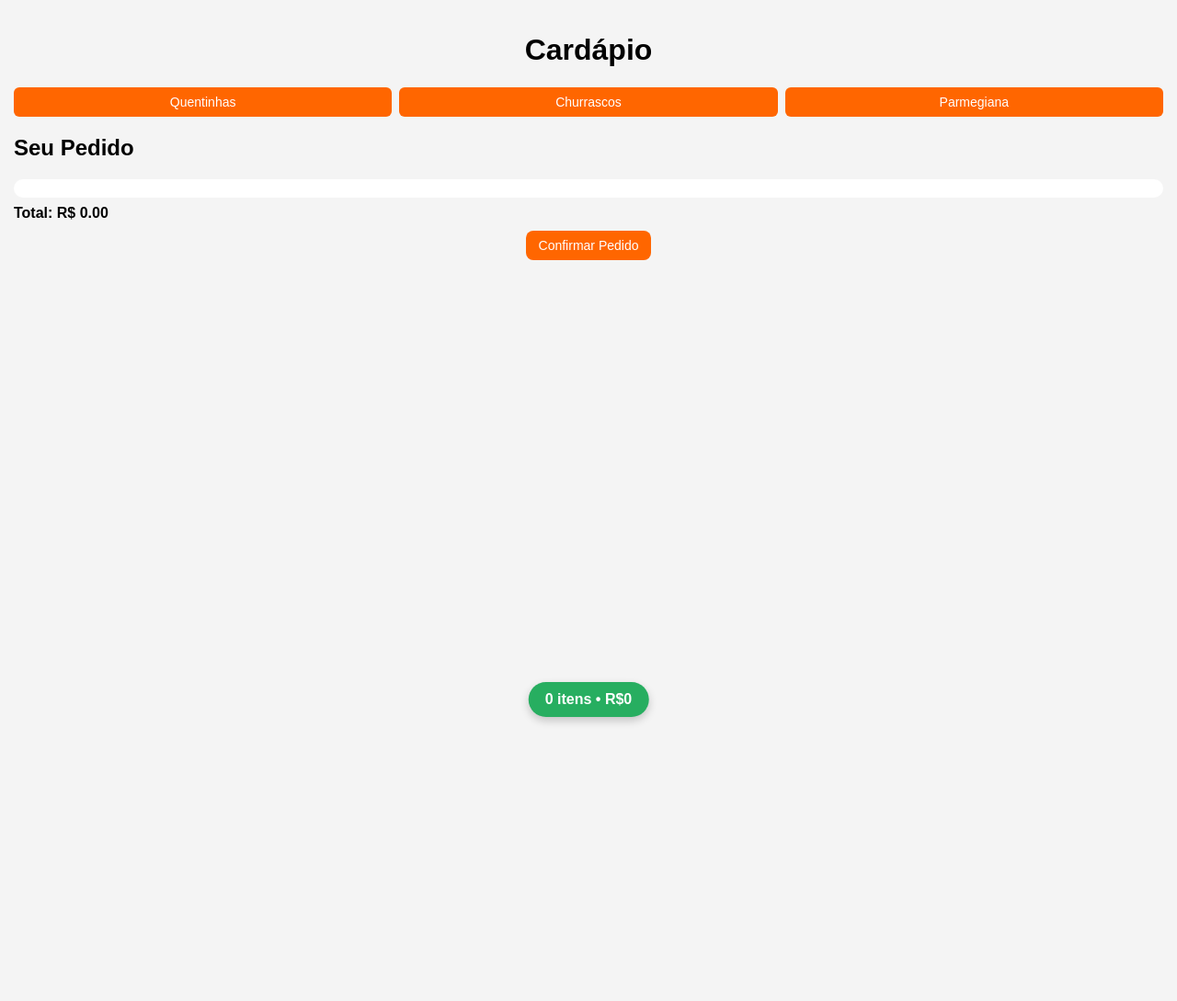
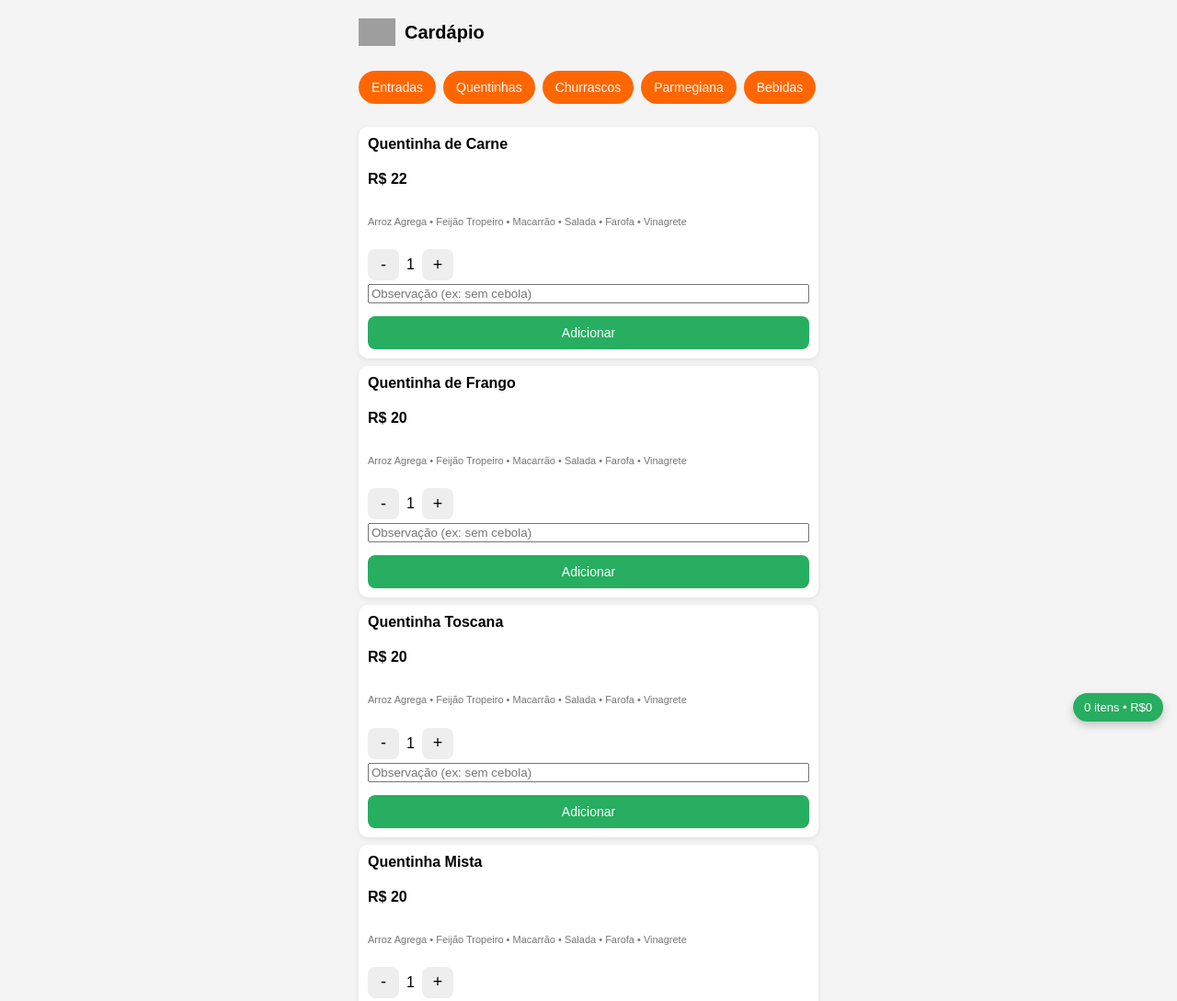
Before and after one commit to ricardooliv/restaurante-cotonete, a plain HTML site: page index.html in a window 1280 px wide. Shown: the top 1089 px of the page at 92% size. Before the commit the page ends 800 px from the top, so only its background shows below. Drawn offline with Linux system fonts and the light colour scheme; grey boxes are pictures that could not be loaded.

Commit message:
Add files via upload

```diff
--- a/css/style.css
+++ b/css/style.css
@@ -4,45 +4,84 @@
 background:#f4f4f4;
 margin:0;
 padding:15px;
+max-width:500px;
+margin:auto;
+padding-bottom:90px;
 
 }
 
-h1{
+/* TOPO */
 
-text-align:center;
+.topo{
+
+display:flex;
+align-items:center;
+gap:10px;
+margin-bottom:12px;
 
 }
 
+.logo{
+
+width:40px;
+height:40px;
+object-fit:contain;
+
+}
+
+.topo h1{
+
+font-size:20px;
+margin:0;
+
+}
+/* CATEGORIAS */
+
 .categorias{
+
+position:sticky;
+top:0;
 
 display:flex;
 gap:8px;
 overflow-x:auto;
+
+background:#f4f4f4;
+
+padding:10px 0;
+
 margin-bottom:15px;
+
+z-index:100;
 
 }
 
 .categorias button{
 
-flex:1;
+flex:0 0 auto;
 font-size:14px;
-padding:8px;
+padding:10px 14px;
 background:#ff6600;
 border:none;
 color:white;
-border-radius:6px;
+border-radius:20px;
 
 }
 
-/* PRODUTO */
+/* PRODUTOS */
 
 .produto{
 
 background:white;
-padding:12px;
+padding:10px;
 border-radius:10px;
-margin-bottom:10px;
-box-shadow:0 2px 5px rgba(0,0,0,0.08);
+margin-bottom:8px;
+
+box-shadow:0 2px 6px rgba(0,0,0,0.08);
+
+display:flex;
+flex-direction:column;
+gap:4px;
 
 }
 
@@ -61,13 +100,13 @@
 
 .acomp{
 
-font-size:12px;
+font-size:11px;
 color:#777;
-line-height:1.4;
+line-height:1.2;
 
 }
 
-/* CONTROLE */
+/* CONTROLE QUANTIDADE */
 
 .controle{
 
@@ -80,24 +119,36 @@
 
 .controle button{
 
-width:28px;
-height:28px;
-border-radius:6px;
-font-size:16px;
+width:34px;
+height:34px;
+
+border-radius:8px;
+font-size:18px;
+
 background:#eee;
 border:none;
 
 }
 
+/* BOTÃO ADICIONAR */
+
 .add{
 
-margin-top:8px;
+margin-top:10px;
+
 background:#27ae60;
-padding:6px 12px;
-font-size:13px;
-border-radius:6px;
+
+padding:10px;
+
+font-size:14px;
+
+border-radius:8px;
+
 border:none;
+
 color:white;
+
+width:100%;
 
 }
 
@@ -147,17 +198,6 @@
 
 }
 
-.cancelar{
-
-flex:1;
-padding:10px;
-background:#e74c3c;
-border:none;
-color:white;
-border-radius:8px;
-
-}
-
 /* AVISO */
 
 #aviso{
@@ -187,24 +227,24 @@
 #carrinhoBar{
 
 position:fixed;
-bottom:20px;
-left:50%;
-transform:translateX(-50%);
+bottom:15px;
+right:15px;
 
 background:#27ae60;
 color:white;
 
-padding:10px 18px;
+padding:8px 12px;
 
-border-radius:25px;
+border-radius:20px;
 
-font-weight:bold;
+font-size:13px;
 
 box-shadow:0 4px 10px rgba(0,0,0,0.2);
 
 cursor:pointer;
 
 }
+
 .remover{
 
 background:none;
@@ -213,8 +253,3 @@
 cursor:pointer;
 
 }
-body{
-
-padding-bottom:120px;
-
-}
--- a/data/produtos.js
+++ b/data/produtos.js
@@ -1,10 +1,22 @@
 const produtos = {
+
+entradas: [
+{
+nome:"batata frita G",
+preco:20
+
+},
+{
+nome:"macaxeira frita G",
+preco:20
+}
+],
 
 quentinhas: [
 
 {
     nome:"Quentinha de Carne",
-preco:18,
+    preco:22,
     acompanhamentos:[
         "Arroz Agrega",
         "Feijão Tropeiro",
@@ -17,7 +29,7 @@
 
 {
     nome:"Quentinha de Frango",
-preco:18,
+    preco:20,
     acompanhamentos:[
         "Arroz Agrega",
         "Feijão Tropeiro",
@@ -30,7 +42,7 @@
 
 {
     nome:"Quentinha Toscana",
-preco:18,
+    preco:20,
     acompanhamentos:[
         "Arroz Agrega",
         "Feijão Tropeiro",
@@ -60,7 +72,7 @@
 
 {
 nome:"Maminha 1kg",
-preco:120,
+preco:140,
 acompanhamentos:[
 "Arroz Agrega e Maria Isabel",
 "Feijão Tropeiro",
@@ -71,7 +83,7 @@
 
 {
 nome:"Maminha 750g",
-preco:95,
+preco:110,
 acompanhamentos:[
 "Arroz Agrega e Maria Isabel",
 "Feijão Tropeiro",
@@ -82,7 +94,7 @@
 
 {
 nome:"Maminha 500g",
-preco:70,
+preco:85,
 acompanhamentos:[
 "Arroz Agrega e Maria Isabel",
 "Feijão Tropeiro",
@@ -93,6 +105,17 @@
 
 {
 nome:"Contra Filé 1kg",
+preco:140,
+acompanhamentos:[
+"Arroz Agrega e Maria Isabel",
+"Feijão Tropeiro",
+"Batata Frita",
+"Salada"
+]
+},
+
+{
+nome:"Contra Filé 750g",
 preco:110,
 acompanhamentos:[
 "Arroz Agrega e Maria Isabel",
@@ -103,19 +126,8 @@
 },
 
 {
-nome:"Contra Filé 750g",
-preco:90,
-acompanhamentos:[
-"Arroz Agrega e Maria Isabel",
-"Feijão Tropeiro",
-"Batata Frita",
-"Salada"
-]
-},
-
-{
 nome:"Contra Filé 500g",
-preco:65,
+preco:85,
 acompanhamentos:[
 "Arroz Agrega e Maria Isabel",
 "Feijão Tropeiro",
@@ -129,23 +141,62 @@
 parmegiana:[
 
 {
+    nome:"Parmegiana executivo",
+    preco: 55,
+    acompanhamentos:[
+        "Arroz agrega",
+        "Feijao tropeiro",
+        "pure de batata",
+        "Salada"
+    ]
+},
+
+
+{
     nome:"Parmegiana Médio",
-preco:35,
+    preco:70,
     acompanhamentos:[
-"Arroz",
-"Batata Frita",
+        "Arroz agrega e branco",
+        "Feijao tropeiro",
+        "pure de batata",
         "Salada"
 ]
 },
 
 {
     nome:"Parmegiana Grande",
-preco:45,
+    preco:135,
     acompanhamentos:[
-"Arroz",
-"Batata Frita",
+        "Arroz agrega e branco",
+        "Feijao tropeiro",
+        "pure de batata",
         "Salada"
 ]
+}
+
+],
+
+bebidas: [
+
+{
+    nome:"coca cola lata",
+    preco:6
+
+},
+{
+    nome:"fanta uva lata",
+    preco:6,
+
+},
+{
+    nome:"fanta laranja lata",
+    preco:6
+
+},
+
+{
+    nome:"guarana lata",
+    preco:6
 }
 
 ]
--- a/index.html
+++ b/index.html
@@ -5,6 +5,7 @@
 
 <meta charset="UTF-8">
 <meta name="viewport" content="width=device-width, initial-scale=1.0">
+<meta name="theme-color" content="#27ae60">
 
 <title>Cardápio</title>
 
@@ -14,17 +15,32 @@
 
 <body>
 
+<!-- TOPO -->
+
+<div class="topo">
+
+<img src="img/logo.png" class="logo">
 <h1>Cardápio</h1>
+
+</div>
+
+<!-- CATEGORIAS -->
 
 <div class="categorias">
 
+<button onclick="mostrarCategoria('entradas')">Entradas</button>
 <button onclick="mostrarCategoria('quentinhas')">Quentinhas</button>
 <button onclick="mostrarCategoria('churrascos')">Churrascos</button>
 <button onclick="mostrarCategoria('parmegiana')">Parmegiana</button>
+<button onclick="mostrarCategoria('bebidas')">Bebidas</button>
 
 </div>
 
+<!-- PRODUTOS -->
+
 <div id="produtos"></div>
+
+<!-- PEDIDO -->
 
 <h2>Seu Pedido</h2>
 
@@ -37,21 +53,21 @@
 <div class="botoesPedido">
 
 <button class="confirmar" onclick="confirmarPedido()">
-Confirmar Pedido
+Confirmar pedido
 </button>
 
 </div>
 
+<!-- AVISO -->
+
 <div id="aviso">Produto adicionado</div>
 
-<!-- carrinho fixo -->
+<!-- CARRINHO FIXO -->
 
-<div id="carrinhoBar" onclick="confirmarPedido()">
+<div id="carrinhoBar" onclick="abrirCarrinho()">
 
 <span id="resumoCarrinho">
-
 0 itens • R$0
-
 </span>
 
 </div>
--- a/js/resumo.js
+++ b/js/resumo.js
@@ -11,7 +11,10 @@
 
 <div class="itemResumo">
 
-<span>${item.qtd}x ${item.nome}</span>
+<span>
+${item.qtd}x ${item.nome}
+${item.obs ? `<br><small>${item.obs}</small>` : ""}
+</span>
 
 <span>R$ ${item.preco * item.qtd}</span>
 
--- a/js/script.js
+++ b/js/script.js
@@ -31,6 +31,13 @@
 <button onclick="mais(${index},'${cat}')">+</button>
 
 </div>
+
+<input
+type="text"
+class="obs"
+id="obs-${cat}-${index}"
+placeholder="Observação (ex: sem cebola)"
+>
 
 <button class="add"
 onclick="adicionar('${prod.nome}',${prod.preco},${index},'${cat}')">
@@ -75,7 +82,11 @@
 document.getElementById(`qtd-${cat}-${index}`).innerText
 )
 
-let item=carrinho.find(i=>i.nome===nome)
+let obs = document.getElementById(`obs-${cat}-${index}`).value
+
+document.getElementById(`obs-${cat}-${index}`).value = ""
+
+let item=carrinho.find(i=>i.nome===nome && i.obs===obs)
 
 if(item){
 
@@ -83,7 +94,7 @@
 
 }else{
 
-carrinho.push({nome,preco,qtd})
+carrinho.push({nome,preco,qtd,obs})
 
 }
 
@@ -113,7 +124,10 @@
 
 <div class="pedidoItem">
 
-<span>${item.nome}</span>
+<span>
+${item.nome}
+${item.obs ? `<br><small>${item.obs}</small>` : ""}
+</span>
 
 <span>${item.qtd}x</span>
 
@@ -138,6 +152,21 @@
 localStorage.setItem("total",total)
 
 }
+function abrirCarrinho(){
+
+if(carrinho.length === 0){
+
+alert("Seu carrinho está vazio")
+
+return
+
+}
+
+localStorage.setItem("pedido", JSON.stringify(carrinho))
+
+window.location.href = "resumo.html"
+
+}
 
 function mostrarAviso(){
 
@@ -155,9 +184,20 @@
 
 function confirmarPedido(){
 
+if(carrinho.length === 0){
+
+alert("Seu carrinho está vazio. Adicione um produto para continuar.")
+
+return
+
+}
+
+localStorage.setItem("pedido",JSON.stringify(carrinho))
+
 window.location.href="cliente.html"
 
 }
+
 function limparCarrinho(){
 
 carrinho = []
@@ -170,6 +210,7 @@
 localStorage.removeItem("total")
 
 }
+
 function removerItem(index){
 
 carrinho.splice(index,1)
@@ -178,65 +219,24 @@
 
 }
 
-
-
-
-function atualizarCarrinho(){
-
-let lista = document.getElementById("listaPedido")
-let totalTela = document.getElementById("total")
-
-lista.innerHTML = ""
-
-pedido.forEach((item, index) => {
-
-lista.innerHTML += `
-
-<li>
-
-${item.qtd}x ${item.nome} - R$ ${(item.preco * item.qtd).toFixed(2)}
-
-<button onclick="removerItem(${index})">
-❌
-</button>
-
-</li>
-
-`
-
-})
-
-totalTela.innerText = total.toFixed(2)
-
-}
-
-
-
-
-
-
 window.onload = function(){
 
 let pedidoSalvo = JSON.parse(localStorage.getItem("pedido")) || []
 let totalSalvo = parseFloat(localStorage.getItem("total")) || 0
 
-pedido = pedidoSalvo
-total = totalSalvo
+carrinho = pedidoSalvo
 
-atualizarCarrinho()
+atualizarPedido()
 
 }
-
-
-
 window.onload = function(){
 
 let pedidoSalvo = JSON.parse(localStorage.getItem("pedido")) || []
-let totalSalvo = parseFloat(localStorage.getItem("total")) || 0
 
-pedido = pedidoSalvo
-total = totalSalvo
+carrinho = pedidoSalvo
 
-atualizarCarrinho()
+atualizarPedido()
+
+mostrarCategoria("quentinhas")
 
 }
```
Also changed, not shown: js/pagamento.js (+7 -3 lines), js/cliente.js (line endings or trailing spaces), 1 other file. Lines whose indentation alone changed are shown as unchanged.
